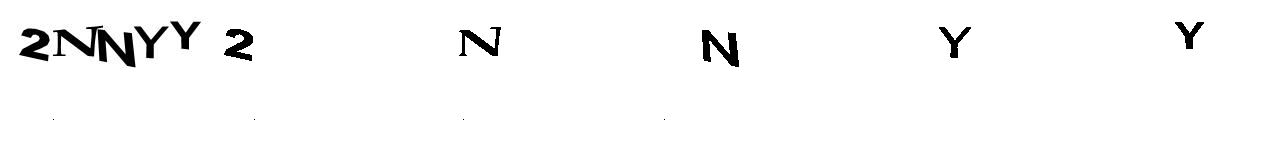
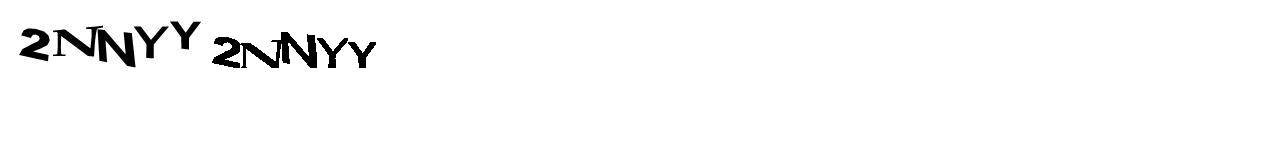
Before and after one commit to joanrodriguez/neural-networks, a website: page ge-captcha/test.html in a window 1280 px wide. Drawn offline with nearby package versions, Linux system fonts and the light colour scheme.

Commit message:
Refactoring, better handling of the data

```diff
--- a/ge-captcha/test.html
+++ b/ge-captcha/test.html
@@ -20,7 +20,7 @@
         // draw image on canvas
         ctx.drawImage(img, 0, 0);
         // retrieve data from canvas
-        var data = [].slice.call(ctx.getImageData(0,0,img.width,img.height).data);
+        var data = ctx.getImageData(0,0,img.width,img.height).data;
 
         // First we traverse the image from left to right through the middle
         // looking for black pixels
@@ -36,11 +36,8 @@
         // and finds all adjacent black pixels
         function fillLetter(i){
 
-          // Create a canvas to draw the discovered letter on
-          var c = document.createElement("canvas");
-          var ctx = c.getContext("2d");
-          c.width = img.width;
-          c.height= img.height;
+          // Create an array to store our letter coordinates
+          var coords = [];
 
           // Get x and y of black pixel from index
           var x = ix(i,img.width);
@@ -68,61 +65,82 @@
               pixelPos -= img.width * 4;
             }
 
-            // Then go down as long as there is black
+            // Then we descend through this image
+            // as long as there is black
             while(y < img.height && data[pixelPos]<threshold){
 
-              ctx.fillRect(x,y,1,1);
-              data.splice(pixelPos, 4, 255, 255, 255, 255);
+              // Collect the coordinate
+              coords.push([x,y]);
+              // Make the pixel white in the source data in
+              // order not to match it again
+              //data.splice(pixelPos, 4, 255, 255, 255, 255);
+              data.fill(255,pixelPos,pixelPos+4);
 
+              // Go one pixel down
               pixelPos += img.width*4;
               y++;
+              // By default we don't grab the pixels on the side
               reachLeft = false;
               reachRight = false;
 
-              // Look left
+              // If we are not on the left edge we look left
               if(x > 0)
               {
                 if(data[pixelPos-4]<threshold)
                 {
+                  // The pixel on the left is black so we create a new anchor
                   if(!reachLeft){
+                    // New column to explore
                     pixelStack.push([x - 1, y]);
                     reachLeft = true;
                   }
                 }
                 else if(reachLeft)
                 {
+                  // The pixel on the left is white so we remove the anchor
                   reachLeft = false;
                 }
               }
 
-
-              console.log("Time to look right maybe");
-              // Look right
+              // If we are not on the right edge we look right
               if(x < img.width-1)
               {
-                console.log("we are not at the end of pic, let's look");
                 if(data[pixelPos+4]<threshold)
                 {
-                  console.log("The pixel to our right is black, do we anchor?");
+                  // The pixel on the right is black so we create a new anchor
                   if(!reachRight)
                   {
-                    console.log("Done, we have anchored");
+                    // New column to explore
                     pixelStack.push([x + 1, y]);
                     reachRight = true;
                   }
                 }
                 else if(reachRight)
                 {
-                  console.log("The pixel on our right was white so we stoped looking");
+                  // The pixel on the right is white so we remove the anchor
                   reachRight = false;
                 }
               }
 
-
             }
           }
+
+          var maxX = Math.max.apply(Math,coords.map(function(c){return c[0];}));
+          var maxY = Math.max.apply(Math,coords.map(function(c){return c[1];}));
+          var minX = Math.min.apply(Math,coords.map(function(c){return c[0];}));
+          var minY = Math.min.apply(Math,coords.map(function(c){return c[1];}));
+
+          var c = document.createElement("canvas");
+          var ctx = c.getContext("2d");
+          c.width = maxX-minX;
+          c.height= maxY-minY;
+
+          coords.map(function(c){
+            ctx.fillRect(c[0]-minX,c[1]-minY,1,1);
+          });
+
           $('body').append(c);
-          console.log(c);
+
         }
 
         function ix(i,w){
```
